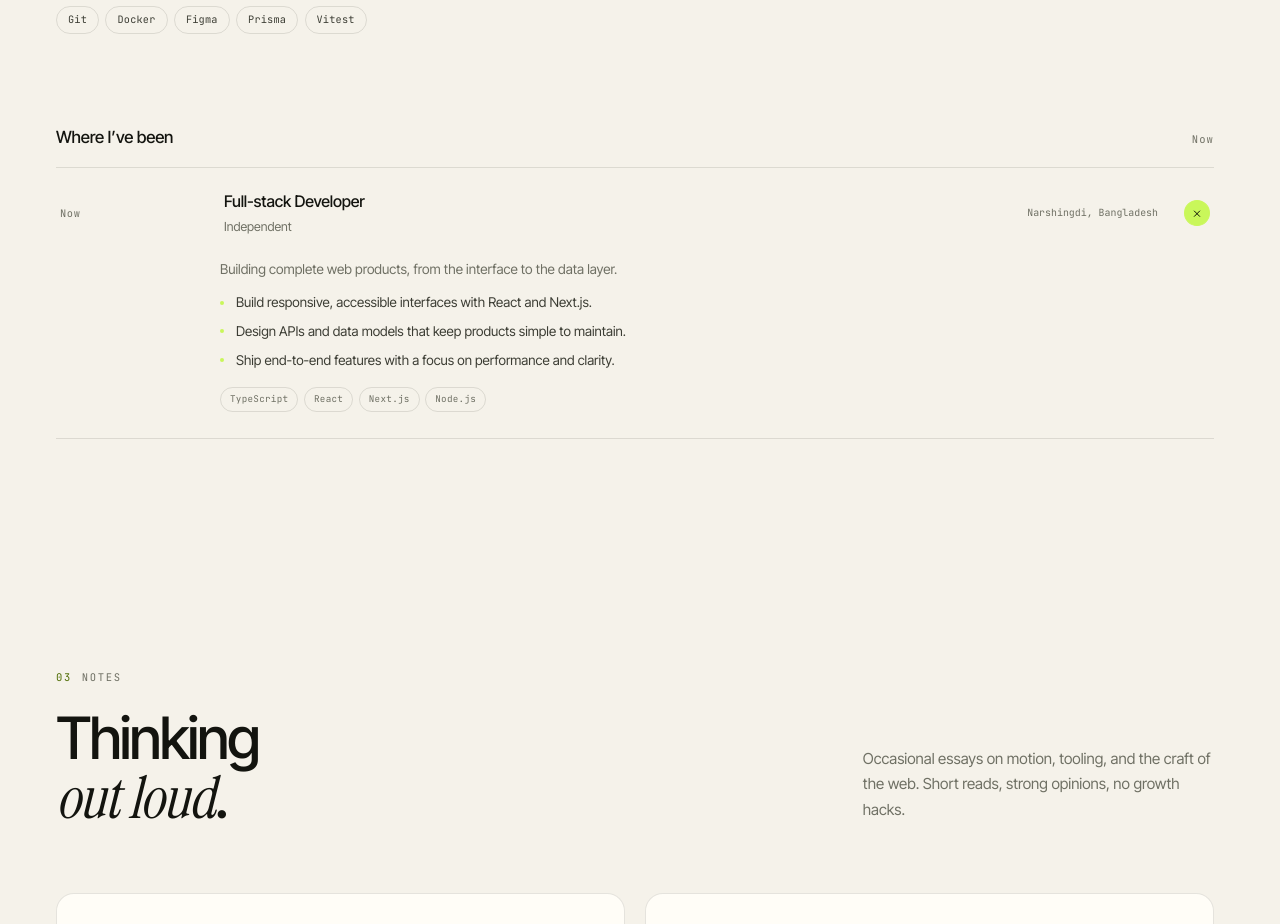
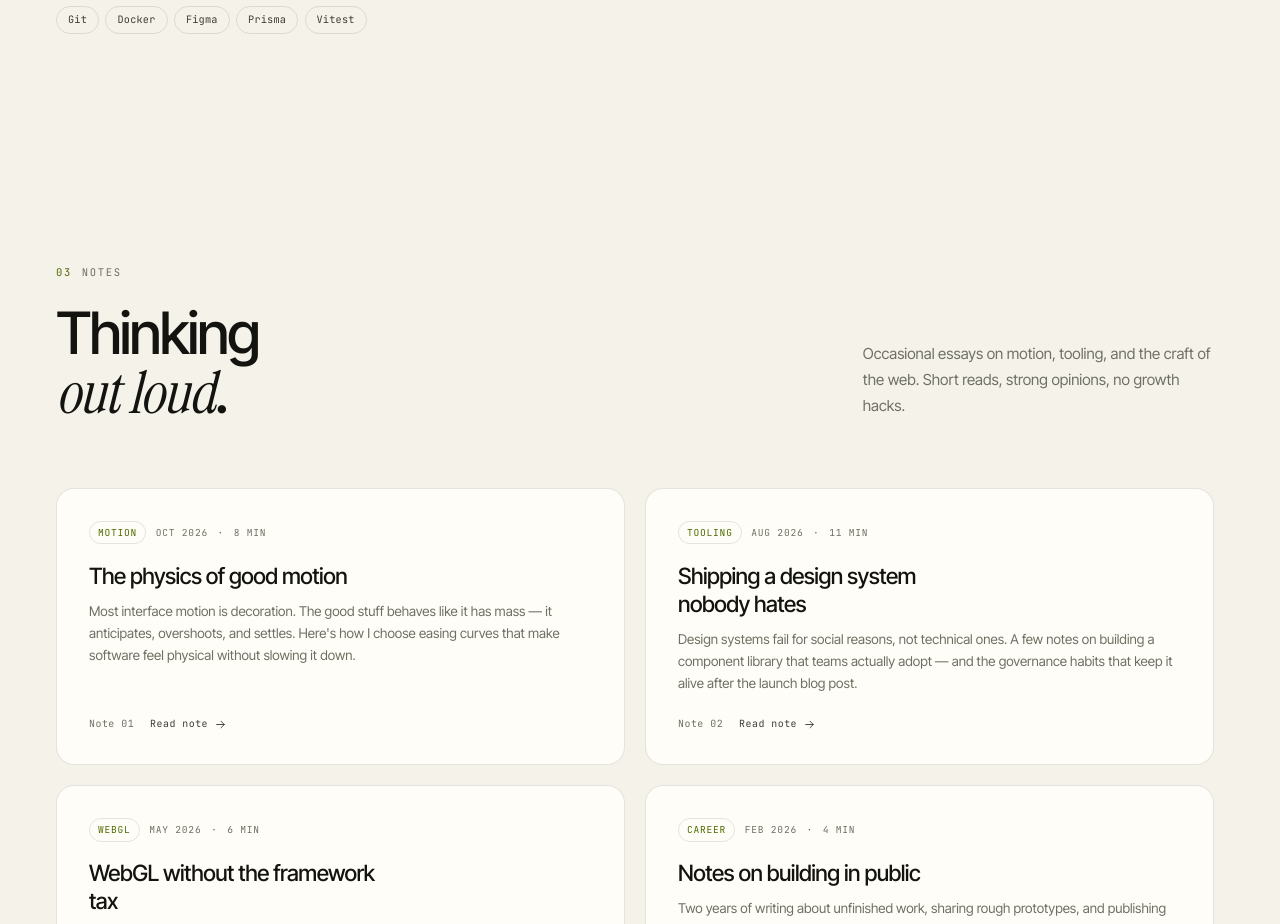
Before and after one commit to rehat2007/Rehat_Portfolio, a Next.js app: page / in a window 1280 px wide. Shown: the part 3104-4028 px from the top of the page. Built offline with nearby package versions, Linux system fonts and the light colour scheme.

Commit message:
refactor: remove the experience section

```diff
--- a/src/components/sections/About.tsx
+++ b/src/components/sections/About.tsx
@@ -1,7 +1,6 @@
 import type { CSSProperties } from "react";
 import { site } from "@/content/site";
 import { Clock } from "@/components/ui/Clock";
-import { Experience } from "@/components/sections/Experience";
 
 export function About() {
   return (
@@ -101,14 +100,6 @@ export function About() {
             </div>
           </aside>
         </div>
-
-        <div className="experience">
-          <div className="experience-head reveal">
-            <h3>Where I&rsquo;ve been</h3>
-            <span className="mono">Now</span>
-          </div>
-          <Experience />
-        </div>
       </div>
     </section>
   );
--- a/src/components/sections/Experience.tsx
+++ /dev/null
@@ -1,72 +0,0 @@
-"use client";
-
-import { useState } from "react";
-import type { CSSProperties } from "react";
-import { site } from "@/content/site";
-import { Icon } from "@/components/ui/Icons";
-
-export function Experience() {
-  const [openIndex, setOpenIndex] = useState(0);
-
-  return (
-    <div className="timeline" id="timeline">
-      {site.experience.map((job, index) => {
-        const open = openIndex === index;
-        const panelId = `exp-panel-${index}`;
-
-        return (
-          <div
-            className="timeline-item reveal"
-            key={`${job.company}-${job.period}`}
-            style={{ "--d": index } as CSSProperties}
-          >
-            <button
-              className="timeline-trigger"
-              type="button"
-              aria-expanded={open}
-              aria-controls={panelId}
-              onClick={() => setOpenIndex(open ? -1 : index)}
-            >
-              <span className="timeline-period">{job.period}</span>
-              <span className="timeline-role">
-                <strong>{job.role}</strong>
-                <span>{job.company}</span>
-              </span>
-              <span className="timeline-loc">{job.location}</span>
-              <span className="timeline-toggle" aria-hidden="true">
-                <Icon name="plus" />
-              </span>
-            </button>
-
-            <div
-              className={`timeline-panel${open ? " is-open" : ""}`}
-              id={panelId}
-              role="region"
-              aria-label={`${job.role} at ${job.company}`}
-              aria-hidden={!open}
-              inert={!open}
-            >
-              <div className="timeline-panel-inner">
-                <div className="timeline-body">
-                  <p>{job.summary}</p>
-                  <ul className="timeline-points">
-                    {job.points.map((point) => (
-                      <li key={point}>{point}</li>
-                    ))}
-                  </ul>
-                  <div className="timeline-tags">
-                    {job.stack.map((technology) => (
-                      <span className="tag" key={technology}>
-                        {technology}
-                      </span>
-                    ))}
-                  </div>
-                </div>
-              </div>
-            </div>
-          </div>
-        );
-      })}
-    </div>
-  );
-}
--- a/src/components/ui/CommandPalette.tsx
+++ b/src/components/ui/CommandPalette.tsx
@@ -13,7 +13,7 @@ import { useToast } from "@/components/providers/ToastProvider";
 const SECTIONS = [
   { label: "Overview", hint: "Top", hash: "#top" },
   { label: "Selected work", hint: "01", hash: "#work" },
-  { label: "About & experience", hint: "02", hash: "#about" },
+  { label: "About", hint: "02", hash: "#about" },
   { label: "Notes", hint: "03", hash: "#writing" },
   { label: "Playground", hint: "04", hash: "#play" },
   { label: "Contact", hint: "05", hash: "#contact" },
--- a/src/content/site.ts
+++ b/src/content/site.ts
@@ -21,16 +21,6 @@ export interface Project {
   stack: string[];
   highlights: string[];
   colors: [string, string];
-}
-
-export interface Experience {
-  period: string;
-  role: string;
-  company: string;
-  location: string;
-  summary: string;
-  points: string[];
-  stack: string[];
 }
 
 export interface Note {
@@ -70,7 +60,6 @@ export interface Site {
   socials: Social[];
   stats: Stat[];
   projects: Project[];
-  experience: Experience[];
   writing: Note[];
   experiments: Experiment[];
 }
@@ -219,22 +208,6 @@ export const site = {
     },
   ],
 
-  experience: [
-    {
-      period: "Now",
-      role: "Full-stack Developer",
-      company: "Independent",
-      location: "Narshingdi, Bangladesh",
-      summary: "Building complete web products, from the interface to the data layer.",
-      points: [
-        "Build responsive, accessible interfaces with React and Next.js.",
-        "Design APIs and data models that keep products simple to maintain.",
-        "Ship end-to-end features with a focus on performance and clarity.",
-      ],
-      stack: ["TypeScript", "React", "Next.js", "Node.js"],
-    },
-  ],
-
   writing: [
     {
       slug: "physics-of-good-motion",
--- a/src/styles/portfolio.css
+++ b/src/styles/portfolio.css
@@ -1295,93 +1295,6 @@ h2 em {
   font-size: 0.82rem;
 }
 
-/* ---------- Experience ---------- */
-.experience { margin-top: clamp(3.5rem, 7vw, 6rem); }
-.experience-head {
-  display: flex;
-  align-items: baseline;
-  justify-content: space-between;
-  gap: 1rem;
-  padding-bottom: 1rem;
-}
-.experience-head h3 { font-size: 1.05rem; font-weight: 500; letter-spacing: -0.01em; }
-.experience-head .mono { font-size: 0.66rem; letter-spacing: 0.1em; }
-
-.timeline { border-top: 1px solid var(--line); }
-.timeline-item { border-bottom: 1px solid var(--line); }
-.timeline-trigger {
-  display: grid;
-  grid-template-columns: 9rem minmax(0, 1fr) 9rem 2rem;
-  align-items: center;
-  gap: 1.25rem;
-  width: 100%;
-  text-align: left;
-  padding: 1.35rem 0.25rem;
-  transition: background-color 0.3s, padding 0.4s var(--ease);
-}
-.timeline-trigger:hover { background: var(--surface); }
-.timeline-period {
-  font-family: var(--font-mono);
-  font-size: 0.65rem;
-  letter-spacing: 0.06em;
-  color: var(--muted);
-}
-.timeline-role { display: flex; flex-direction: column; gap: 0.15rem; min-width: 0; }
-.timeline-role strong { font-size: 1rem; font-weight: 500; letter-spacing: -0.01em; }
-.timeline-role span { font-size: 0.78rem; color: var(--muted); }
-.timeline-loc { font-family: var(--font-mono); font-size: 0.62rem; color: var(--muted); text-align: right; }
-.timeline-toggle {
-  justify-self: end;
-  width: 26px;
-  height: 26px;
-  display: grid;
-  place-items: center;
-  border-radius: 50%;
-  border: 1px solid var(--line);
-  color: var(--muted);
-  transition: transform 0.4s var(--ease), color 0.3s, border-color 0.3s, background-color 0.3s;
-}
-.timeline-toggle svg { width: 13px; height: 13px; }
-.timeline-trigger[aria-expanded="true"] .timeline-toggle {
-  transform: rotate(45deg);
-  background: var(--accent);
-  border-color: var(--accent);
-  color: var(--accent-ink);
-}
-
-.timeline-panel {
-  display: grid;
-  grid-template-rows: 0fr;
-  transition: grid-template-rows 0.45s var(--ease), opacity 0.4s ease;
-  opacity: 0;
-}
-.timeline-panel.is-open { grid-template-rows: 1fr; opacity: 1; }
-.timeline-panel-inner { overflow: hidden; }
-.timeline-body {
-  padding: 0 0.25rem 1.6rem 10.25rem;
-  max-width: 800px;
-}
-.timeline-body p { font-size: 0.85rem; color: var(--muted); margin-bottom: 0.75rem; }
-.timeline-points { display: flex; flex-direction: column; gap: 0.45rem; margin-bottom: 1rem; }
-.timeline-points li {
-  position: relative;
-  padding-left: 1rem;
-  font-size: 0.84rem;
-  line-height: 1.6;
-  color: var(--text-soft);
-}
-.timeline-points li::before {
-  content: "";
-  position: absolute;
-  left: 0;
-  top: 0.62em;
-  width: 4px;
-  height: 4px;
-  border-radius: 50%;
-  background: var(--accent);
-}
-.timeline-tags { display: flex; flex-wrap: wrap; gap: 0.35rem; }
-
 /* ---------- Notes ---------- */
 .notes-grid {
   display: grid;
@@ -2190,8 +2103,6 @@ h2 em {
   .hero-grid { grid-template-columns: minmax(0, 1.2fr) minmax(0, 0.8fr); gap: 2.5rem; }
   .hero-side { max-width: 360px; }
   .project-tags { max-width: 200px; }
-  .timeline-trigger { grid-template-columns: 8rem minmax(0, 1fr) 7rem 2rem; }
-  .timeline-body { padding-left: 9.25rem; }
 }
 
 @media (max-width: 940px) {
@@ -2234,16 +2145,6 @@ h2 em {
   .notes-grid { grid-template-columns: 1fr; }
   .play-grid { grid-template-columns: 1fr; }
   .note-card { min-height: 0; }
-
-  .timeline-trigger {
-    grid-template-columns: minmax(0, 1fr) 2rem;
-    gap: 0.25rem 1rem;
-    padding: 1.15rem 0.25rem;
-  }
-  .timeline-period { grid-column: 1 / -1; margin-bottom: 0.3rem; }
-  .timeline-loc { display: none; }
-  .timeline-toggle { grid-column: 2; grid-row: 2; }
-  .timeline-body { padding-left: 0.25rem; }
 
   .hero-foot { flex-direction: column; align-items: flex-start; gap: 1rem; }
   .hero-foot-note { display: none; }
```
Also changed, not shown: 1 other file (tests, documents, lock files or other folders).
